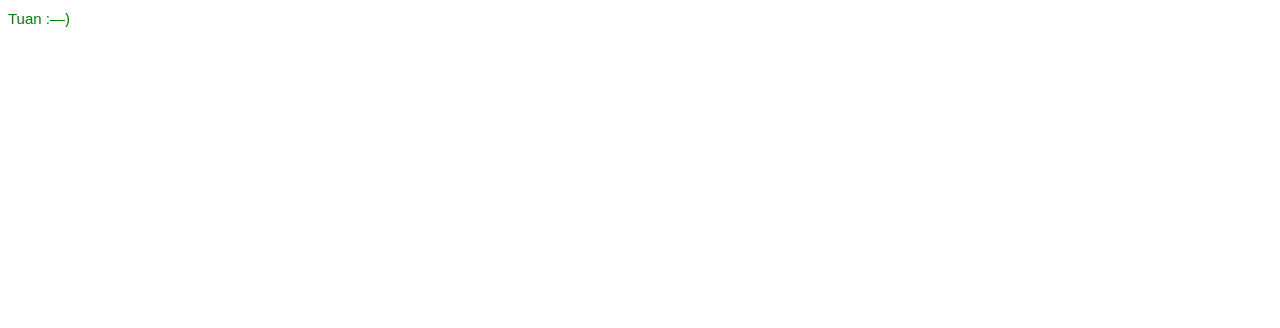
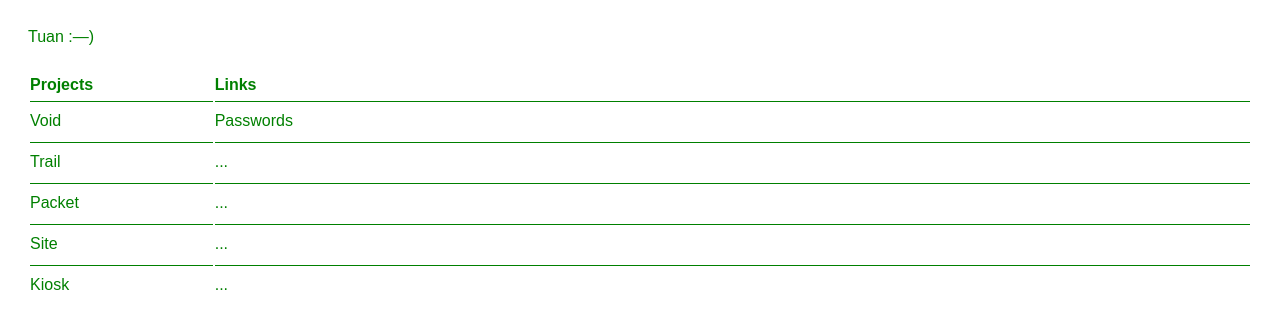
Before and after one commit to tuanquocpham/yale-spring-20, a plain HTML site: page index.html in a window 1280 px wide. Drawn offline with Linux system fonts and the light colour scheme.

Commit message:
Add Void to site 1

```diff
--- a/assets/main.css
+++ b/assets/main.css
@@ -1,6 +1,32 @@
-h1 {
+body {
   font-family: arial, sans-serif;
   font-weight: lighter;
   color: green;
-  font-size: 15px;
+  padding: 20px;
 }
+
+a {
+  color: green;
+  text-decoration: none;
+}
+
+a:hover {
+  opacity: 0;
+}
+
+
+th {
+  text-align: left;
+  padding: 10px 0px 5px 0;
+}
+
+td {
+  border-top: 1px solid green;
+  padding: 10px 50px 10px 0;
+}
+
+td.pcolumn {
+  min-width: 15%;
+  width: 15%;
+  max-width: 30%;
+}
--- a/index.html
+++ b/index.html
@@ -11,7 +11,39 @@
 
 <body>
   <div>
-      <h1>Tuan :—)</h1>
+      Tuan :—)
+      <br><br>
   </div>
+
+  <div>
+    <table style="width:100%">
+    <tr>
+      <th>Projects</th>
+      <th>Links</th>
+    </tr>
+    <tr>
+      <td class="pcolumn"><a href="http://spring2020-networks.designforthe.net/projects" target="_blank">Void</a></td>
+      <td><a href="void.html">Passwords</a></td>
+    </tr>
+    <tr>
+      <td><a href="http://spring2020-networks.designforthe.net/projects" target="_blank">Trail</a></td>
+      <td>...</td>
+    </tr>
+    <tr>
+      <td><a href="http://spring2020-networks.designforthe.net/projects" target="_blank">Packet</a></td>
+      <td>...</td>
+    </tr>
+    <tr>
+      <td><a href="http://spring2020-networks.designforthe.net/projects" target="_blank">Site</a></td>
+      <td>...</td>
+    </tr>
+    <tr>
+      <td><a href="http://spring2020-networks.designforthe.net/projects" target="_blank">Kiosk</a></td>
+      <td>...</td>
+    </tr>
+  </table>
+  </div>
+
+
 </body>
 </html>
```
